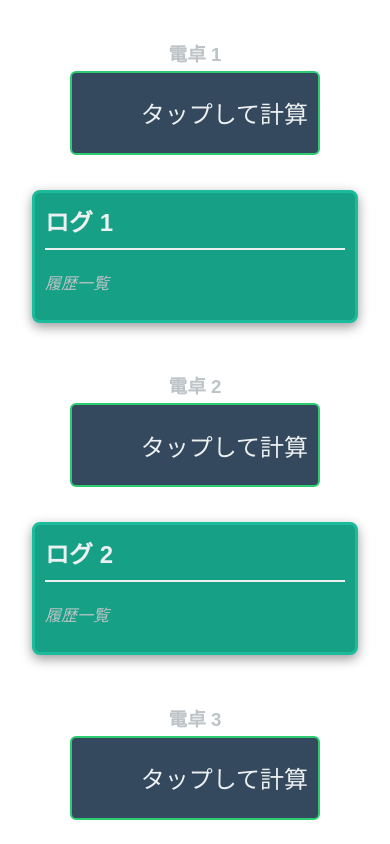
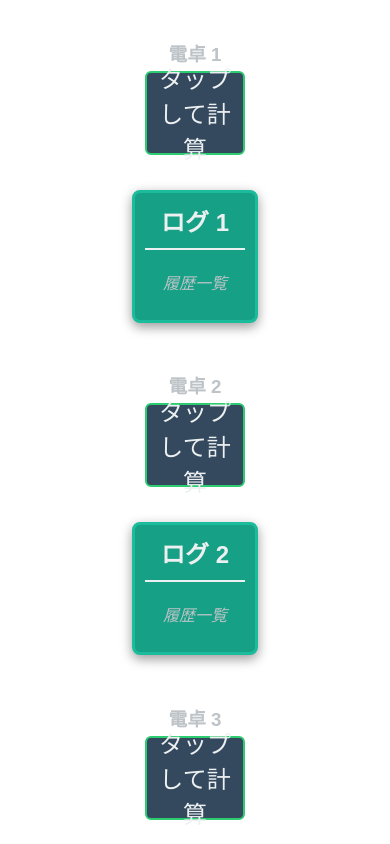
Before and after one commit to komugiR/nextjs-calculator-ui, a Next.js app: page / in a window 390 px wide. Shown: the top 844 px of the page. Built offline with nearby package versions, Linux system fonts and the light colour scheme.

Commit message:
電卓が表示されないバグの修正

```diff
--- a/app/components/Calculator.jsx
+++ b/app/components/Calculator.jsx
@@ -1,7 +1,11 @@
-import React, { useState } from 'react';
+import React, { useState, useEffect } from 'react';
 
-const Calculator = ({ id, addLogEntry, isOpen, onClose }) => {
-    const [input, setInput] = useState('');
+const Calculator = ({ id, addLogEntry, isOpen, onClose, initialValue }) => {
+    const [input, setInput] = useState(initialValue || '');
+
+    useEffect(() => {
+        setInput(initialValue || '');
+    }, [initialValue]);
 
     //ボタンが押されたとき
     const handleButtonClick = (value) => {
@@ -35,7 +39,7 @@ const Calculator = ({ id, addLogEntry, isOpen, onClose }) => {
     const calculateAndClose = () => {
         const success = calculate();
         if (success) {
-            onClose;
+            onClose();
         }
     }
 
--- a/app/globals.css
+++ b/app/globals.css
@@ -165,10 +165,11 @@ body {
     align-items: center;
   }
 
-  /* 個々の電卓セット（電卓とログ）のコンテナ */
+
   .calculator-set {
-    width: 90%; /* スマホ画面の幅いっぱいに広げる */
-    max-width: 300px; /* あまり広くなりすぎないよう最大幅を設定 */
+    width: 100px;
+    max-width: 300px;
+    text-align: center;
   }
 
   /* 電卓パネルとログパネルの幅を調整 */
@@ -203,6 +204,11 @@ body {
 }
 
 .calculator-overlay.is-open {
+  opacity: 1;
+  visibility: visible;
+}
+
+.calculator-overlay .calculator-panel {
   width: 90%;
   max-width: 300px;
   position: relative;
--- a/app/page.js
+++ b/app/page.js
@@ -57,6 +57,11 @@ export default function GameUI() {
     3: { history: logHistory3, result: calcResult3, setHistory: setLogHistory3, setResult: setCalcResult3 },
     };
 
+    const activeResult =
+        activeCalcId === 1 ? calcResult1 :
+        activeCalcId === 2 ? calcResult2 :
+        activeCalcId === 3 ? calcResult3 : '';
+
     return (
         <div className="game-screen">
             <div className="calculators-and-logs-container">
@@ -71,6 +76,7 @@ export default function GameUI() {
                     addLogEntry={addLogEntry}
                     isOpen={true}
                     onClose={() => setActiveCalcId(null)}
+                    initialValue={activeResult}
                 />
             )}
         </div>
```
